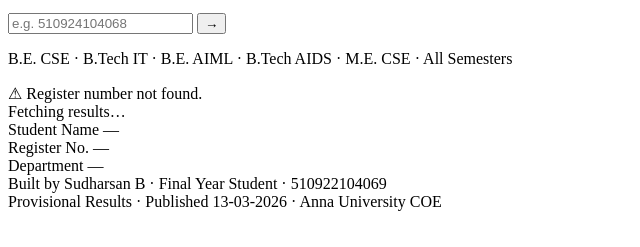
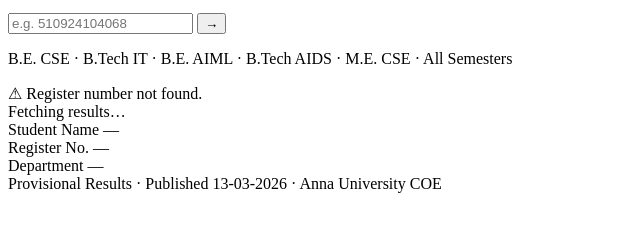
Before and after one commit to sudharsanbaskaran09-eng/giet-result-portal, a website: page public/index.html in a window 1280 px wide. Shown: the part 127-374 px from the top of the page, without its empty margins (0-640 px from the left). Drawn offline with Linux system fonts and the light colour scheme.

Commit message:
Remove footer credit information
Removed credit information from the footer.

```diff
--- a/public/index.html
+++ b/public/index.html
@@ -73,7 +73,6 @@
     </main>
 
     <footer class="site-footer">
-      <div class="footer-credit">Built by <span class="credit-name">Sudharsan B</span> · Final Year Student · 510922104069</div>
       <div class="footer-meta">Provisional Results · Published 13-03-2026 · Anna University COE</div>
     </footer>
 
```
